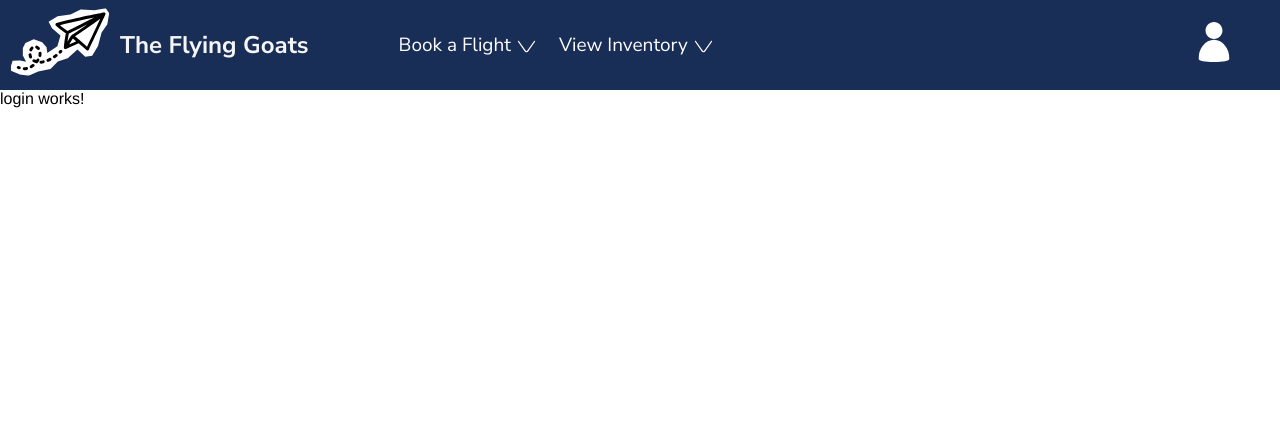
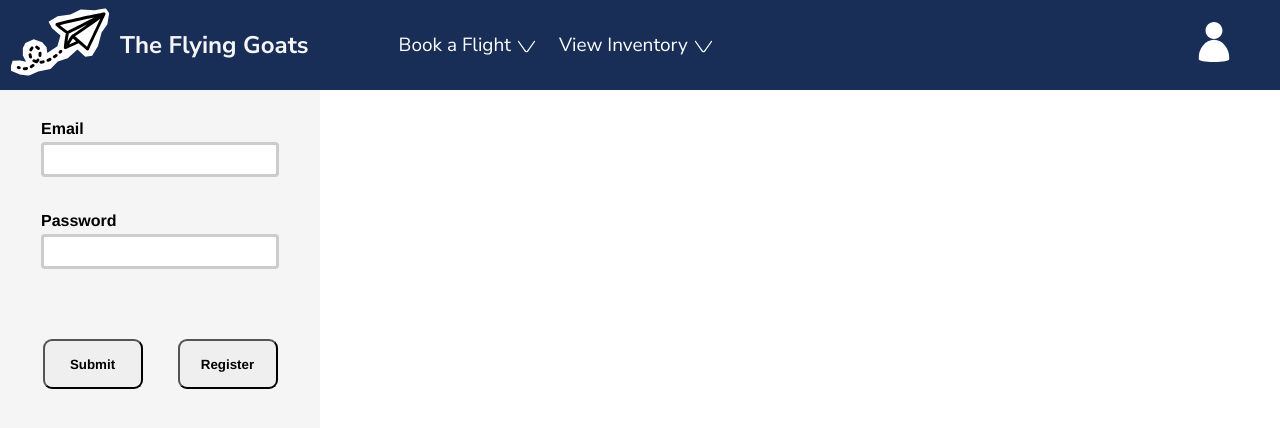
Before and after one commit to kc-frost/the-flying-goats, an Angular app in the folder frontend/: page /login in a window 1280 px wide. Shown: the top 428 px of the page. Built offline with nearby package versions, Linux system fonts and the light colour scheme.

Commit message:
Design tentative login screen

```diff
--- a/frontend/src/app/login/login.css
+++ b/frontend/src/app/login/login.css
@@ -0,0 +1,58 @@
+:root {
+    --center: 21px;
+}
+
+main {
+    background-color:whitesmoke;
+    width:300px;
+    height:350px;
+    padding: 10px;
+}
+
+.form-centered {
+    padding: 10px;
+    margin-top: 10px;
+    margin-left: 21px;
+}
+
+/* By turning label (which is originally an inline element) into a block element, it gets forced to be above `input` since it now takes up the entire width of its line (instead of being INline)*/
+label {
+    display: block;
+    margin-bottom: 4px;
+    font-weight: bold;
+}
+
+input {
+    box-sizing: border-box;
+    width: 238px;
+    padding: 7px;
+    margin-bottom: 35px;
+    border-radius: 4px;
+    border: 3px solid #ccc;
+    transition: 0.5s
+}
+
+input:focus {
+    border: 3px solid #555;
+    border-radius: 4px;
+}
+
+.btn-centered {
+    display: flex;
+    align-items: center;
+    justify-content: center;
+    gap: 35px;
+    margin-top: 25px;
+}
+
+.submit-btn {
+    border-radius: 9px;
+    width: 100px;
+    height: 50px;
+    font-family: var(--body-font);
+    font-weight:900
+}
+
+.submit-btn:hover {
+    background-color:#c2c2c2
+}
--- a/frontend/src/app/login/login.html
+++ b/frontend/src/app/login/login.html
@@ -1 +1,14 @@
-<p>login works!</p>
+<main>
+    <form [formGroup] = "userProfile">
+        <div class="form-centered">
+            <label for="email">Email </label>
+            <input id="email" type="text" formControlName="email" required />
+            <label for="password">Password </label>
+            <input id="password" type="password" formControlName="password" required />
+        </div>
+    </form>
+    <section class="btn-centered">
+        <button class="submit-btn" type="submit" [disabled]="userProfile.valid">Submit</button>
+        <button class="submit-btn">Register</button>
+    </section>
+</main>
--- a/frontend/src/app/login/login.ts
+++ b/frontend/src/app/login/login.ts
@@ -1,11 +1,24 @@
-import { Component } from '@angular/core';
+import { Component, inject } from '@angular/core';
+import { FormBuilder, ReactiveFormsModule, Validators } from '@angular/forms';
 
 @Component({
   selector: 'app-login',
-  imports: [],
+  imports: [ReactiveFormsModule],
   templateUrl: './login.html',
   styleUrl: './login.css',
 })
 export class Login {
+  private formBuilder = inject(FormBuilder);
 
+  // This is a quicker way to instantiate a FormGroup
+  // Each item in the Group is a FormControl (look at login.html and notice the 'formControlName' property)
+  userProfile = this.formBuilder.group({
+    email: ['',
+      Validators.required,
+      Validators.email],
+    password: ['',
+      Validators.required,
+      Validators.minLength(8),
+    ]
+  });
 }
```
